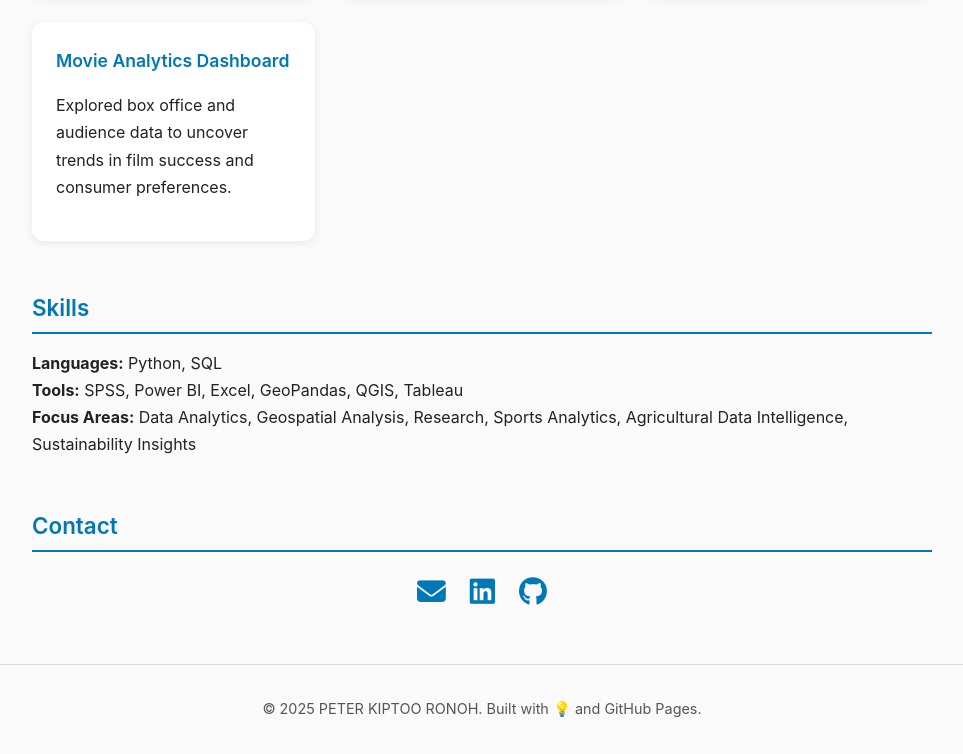
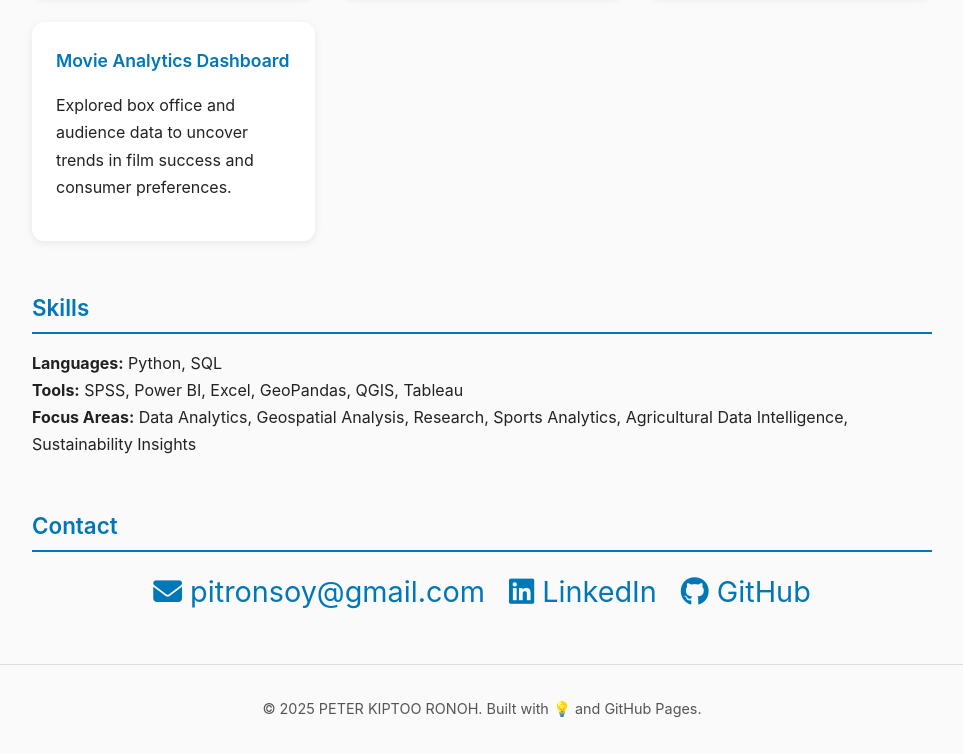
Before and after one commit to RonohSoy/ronohsoy.github.io, a plain HTML site: page index.html in a window 1280 px wide. Shown: the part 894-1648 px from the top of the page, without its empty margins (158-1121 px from the left). Drawn offline with Linux system fonts and the light colour scheme.

Commit message:
Enhance contact section with labels
Updated contact section to include text labels for email, LinkedIn, and GitHub links.

```diff
--- a/index.html
+++ b/index.html
@@ -236,13 +236,13 @@
   </section>
 
   <section>
-    <h2>Contact</h2>
-    <div class="contact-icons">
-      <a href="mailto:pitronsoy@gmail.com" class="icon-link"><i class="fas fa-envelope"></i></a>
-      <a href="https://www.linkedin.com/in/peter-ronoh-a96155195/" target="_blank" class="icon-link"><i class="fab fa-linkedin"></i></a>
-      <a href="https://github.com/RonohSoy" target="_blank" class="icon-link"><i class="fab fa-github"></i></a>
-    </div>
-  </section>
+  <h2>Contact</h2>
+  <div class="contact-icons">
+    <a href="mailto:pitronsoy@gmail.com" class="icon-link"><i class="fas fa-envelope"></i> pitronsoy@gmail.com</a>
+    <a href="https://www.linkedin.com/in/peter-ronoh-a96155195/" target="_blank" class="icon-link"><i class="fab fa-linkedin"></i> LinkedIn</a>
+    <a href="https://github.com/RonohSoy" target="_blank" class="icon-link"><i class="fab fa-github"></i> GitHub</a>
+  </div>
+</section>
 
   <footer>
     © 2025 PETER KIPTOO RONOH. Built with 💡 and GitHub Pages.
```
